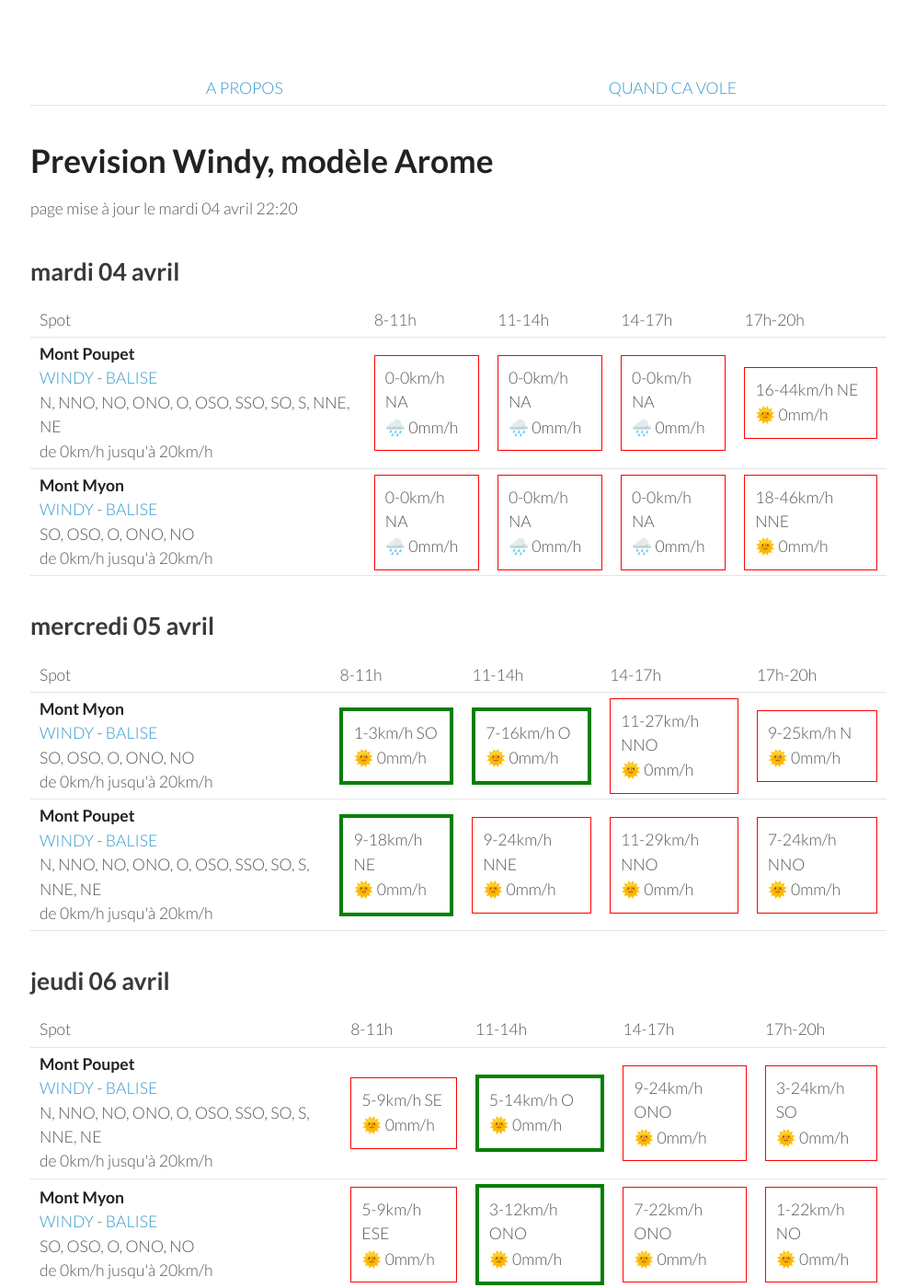
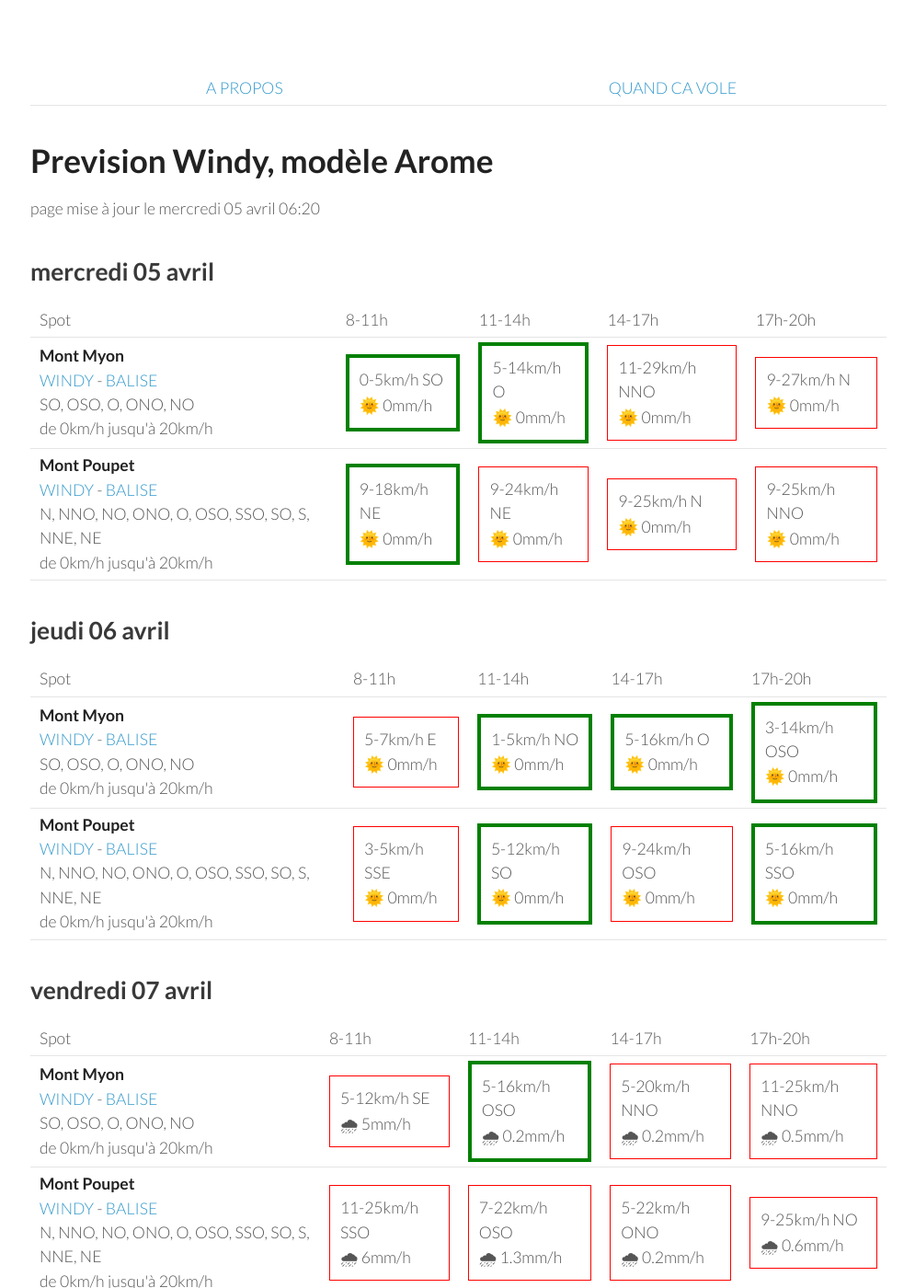
Before and after one commit to parapente-dans-le-nord/parapente-dans-le-nord.github.io, a Jekyll site: the page built from jura.markdown, in a window 1280 px wide and 1400 px high. Shown: the whole window at 92% size, without its empty margins (25-1020 px from the left). Built offline with Jekyll 4.4.1, drawn with Linux system fonts in a browser that asks for light colours; some of the changed text lies outside the part shown.

Commit message:
update index.markdown

```diff
--- a/jura.markdown
+++ b/jura.markdown
@@ -7,42 +7,8 @@ title:  "Tous les spots"
 {: .links}
 
 # Prevision Windy, modèle Arome
-page mise à jour le mardi 04 avril 22:20
+page mise à jour le mercredi 05 avril 06:20
 
-## mardi 04 avril
-
-{::nomarkdown}
-<table>
-  <tbody>
-    <tr>
-      <td>Spot</td>
-      <td>8-11h</td>
-      <td>11-14h</td>
-      <td>14-17h</td>
-      <td>17h-20h</td>
-    </tr>
-<tr>
-        <td><strong>Mont Poupet</strong><br><a href="https://windy.com/46.970/5.876?46.541,5.876,8">WINDY</a> - <span class=""><a href="http://www.balisemeteo.com/balise.php?idBalise=92">BALISE</a> </span><br> <span class="vent-favorable">N, NNO, NO, ONO, O, OSO, SSO, SO, S, NNE, NE</span><br><span class="force-vent">de 0km/h jusqu'à 20km/h</span> </td>
-
-            <td><div class="not-flyable"><p>0-0km/h NA</p><p>🌧️ 0mm/h</p></div></td>
-            <td><div class="not-flyable"><p>0-0km/h NA</p><p>🌧️ 0mm/h</p></div></td>
-            <td><div class="not-flyable"><p>0-0km/h NA</p><p>🌧️ 0mm/h</p></div></td>
-            <td><div class="not-flyable"><p>16-44km/h NE</p><p>🌞 0mm/h</p></div></td>
-
-    </tr>
-<tr>
-        <td><strong>Mont Myon</strong><br><a href="https://windy.com/46.331/5.397?45.898,5.394,8,m:eWoagj8">WINDY</a> - <span class=""><a href="http://www.balisemeteo.com/balise.php?idBalise=70">BALISE</a> </span><br> <span class="vent-favorable">SO, OSO, O, ONO, NO</span><br><span class="force-vent">de 0km/h jusqu'à 20km/h</span> </td>
-
-            <td><div class="not-flyable"><p>0-0km/h NA</p><p>🌧️ 0mm/h</p></div></td>
-            <td><div class="not-flyable"><p>0-0km/h NA</p><p>🌧️ 0mm/h</p></div></td>
-            <td><div class="not-flyable"><p>0-0km/h NA</p><p>🌧️ 0mm/h</p></div></td>
-            <td><div class="not-flyable"><p>18-46km/h NNE</p><p>🌞 0mm/h</p></div></td>
-
-    </tr>
-
-</tbody>
-</table>
-{:/}
 ## mercredi 05 avril
 
 {::nomarkdown}
@@ -58,10 +24,10 @@ page mise à jour le mardi 04 avril 22:20
 <tr>
         <td><strong>Mont Myon</strong><br><a href="https://windy.com/46.331/5.397?45.898,5.394,8,m:eWoagj8">WINDY</a> - <span class=""><a href="http://www.balisemeteo.com/balise.php?idBalise=70">BALISE</a> </span><br> <span class="vent-favorable">SO, OSO, O, ONO, NO</span><br><span class="force-vent">de 0km/h jusqu'à 20km/h</span> </td>
 
-            <td><div class="flyable"><p>1-3km/h SO</p><p>🌞 0mm/h</p></div></td>
-            <td><div class="flyable"><p>7-16km/h O</p><p>🌞 0mm/h</p></div></td>
-            <td><div class="not-flyable"><p>11-27km/h NNO</p><p>🌞 0mm/h</p></div></td>
-            <td><div class="not-flyable"><p>9-25km/h N</p><p>🌞 0mm/h</p></div></td>
+            <td><div class="flyable"><p>0-5km/h SO</p><p>🌞 0mm/h</p></div></td>
+            <td><div class="flyable"><p>5-14km/h O</p><p>🌞 0mm/h</p></div></td>
+            <td><div class="not-flyable"><p>11-29km/h NNO</p><p>🌞 0mm/h</p></div></td>
+            <td><div class="not-flyable"><p>9-27km/h N</p><p>🌞 0mm/h</p></div></td>
 
 
     </tr>
@@ -69,9 +35,9 @@ page mise à jour le mardi 04 avril 22:20
         <td><strong>Mont Poupet</strong><br><a href="https://windy.com/46.970/5.876?46.541,5.876,8">WINDY</a> - <span class=""><a href="http://www.balisemeteo.com/balise.php?idBalise=92">BALISE</a> </span><br> <span class="vent-favorable">N, NNO, NO, ONO, O, OSO, SSO, SO, S, NNE, NE</span><br><span class="force-vent">de 0km/h jusqu'à 20km/h</span> </td>
 
             <td><div class="flyable"><p>9-18km/h NE</p><p>🌞 0mm/h</p></div></td>
-            <td><div class="not-flyable"><p>9-24km/h NNE</p><p>🌞 0mm/h</p></div></td>
-            <td><div class="not-flyable"><p>11-29km/h NNO</p><p>🌞 0mm/h</p></div></td>
-            <td><div class="not-flyable"><p>7-24km/h NNO</p><p>🌞 0mm/h</p></div></td>
+            <td><div class="not-flyable"><p>9-24km/h NE</p><p>🌞 0mm/h</p></div></td>
+            <td><div class="not-flyable"><p>9-25km/h N</p><p>🌞 0mm/h</p></div></td>
+            <td><div class="not-flyable"><p>9-25km/h NNO</p><p>🌞 0mm/h</p></div></td>
 
 
     </tr>
@@ -92,22 +58,22 @@ page mise à jour le mardi 04 avril 22:20
       <td>17h-20h</td>
     </tr>
 <tr>
-        <td><strong>Mont Poupet</strong><br><a href="https://windy.com/46.970/5.876?46.541,5.876,8">WINDY</a> - <span class=""><a href="http://www.balisemeteo.com/balise.php?idBalise=92">BALISE</a> </span><br> <span class="vent-favorable">N, NNO, NO, ONO, O, OSO, SSO, SO, S, NNE, NE</span><br><span class="force-vent">de 0km/h jusqu'à 20km/h</span> </td>
+        <td><strong>Mont Myon</strong><br><a href="https://windy.com/46.331/5.397?45.898,5.394,8,m:eWoagj8">WINDY</a> - <span class=""><a href="http://www.balisemeteo.com/balise.php?idBalise=70">BALISE</a> </span><br> <span class="vent-favorable">SO, OSO, O, ONO, NO</span><br><span class="force-vent">de 0km/h jusqu'à 20km/h</span> </td>
 
-            <td><div class="not-flyable"><p>5-9km/h SE</p><p>🌞 0mm/h</p></div></td>
-            <td><div class="flyable"><p>5-14km/h O</p><p>🌞 0mm/h</p></div></td>
-            <td><div class="not-flyable"><p>9-24km/h ONO</p><p>🌞 0mm/h</p></div></td>
-            <td><div class="not-flyable"><p>3-24km/h SO</p><p>🌞 0mm/h</p></div></td>
+            <td><div class="not-flyable"><p>5-7km/h E</p><p>🌞 0mm/h</p></div></td>
+            <td><div class="flyable"><p>1-5km/h NO</p><p>🌞 0mm/h</p></div></td>
+            <td><div class="flyable"><p>5-16km/h O</p><p>🌞 0mm/h</p></div></td>
+            <td><div class="flyable"><p>3-14km/h OSO</p><p>🌞 0mm/h</p></div></td>
 
 
     </tr>
 <tr>
-        <td><strong>Mont Myon</strong><br><a href="https://windy.com/46.331/5.397?45.898,5.394,8,m:eWoagj8">WINDY</a> - <span class=""><a href="http://www.balisemeteo.com/balise.php?idBalise=70">BALISE</a> </span><br> <span class="vent-favorable">SO, OSO, O, ONO, NO</span><br><span class="force-vent">de 0km/h jusqu'à 20km/h</span> </td>
+        <td><strong>Mont Poupet</strong><br><a href="https://windy.com/46.970/5.876?46.541,5.876,8">WINDY</a> - <span class=""><a href="http://www.balisemeteo.com/balise.php?idBalise=92">BALISE</a> </span><br> <span class="vent-favorable">N, NNO, NO, ONO, O, OSO, SSO, SO, S, NNE, NE</span><br><span class="force-vent">de 0km/h jusqu'à 20km/h</span> </td>
 
-            <td><div class="not-flyable"><p>5-9km/h ESE</p><p>🌞 0mm/h</p></div></td>
-            <td><div class="flyable"><p>3-12km/h ONO</p><p>🌞 0mm/h</p></div></td>
-            <td><div class="not-flyable"><p>7-22km/h ONO</p><p>🌞 0mm/h</p></div></td>
-            <td><div class="not-flyable"><p>1-22km/h NO</p><p>🌞 0mm/h</p></div></td>
+            <td><div class="not-flyable"><p>3-5km/h SSE</p><p>🌞 0mm/h</p></div></td>
+            <td><div class="flyable"><p>5-12km/h SO</p><p>🌞 0mm/h</p></div></td>
+            <td><div class="not-flyable"><p>9-24km/h OSO</p><p>🌞 0mm/h</p></div></td>
+            <td><div class="flyable"><p>5-16km/h SSO</p><p>🌞 0mm/h</p></div></td>
 
 
     </tr>
@@ -128,22 +94,22 @@ page mise à jour le mardi 04 avril 22:20
       <td>17h-20h</td>
     </tr>
 <tr>
-        <td><strong>Mont Poupet</strong><br><a href="https://windy.com/46.970/5.876?46.541,5.876,8">WINDY</a> - <span class=""><a href="http://www.balisemeteo.com/balise.php?idBalise=92">BALISE</a> </span><br> <span class="vent-favorable">N, NNO, NO, ONO, O, OSO, SSO, SO, S, NNE, NE</span><br><span class="force-vent">de 0km/h jusqu'à 20km/h</span> </td>
+        <td><strong>Mont Myon</strong><br><a href="https://windy.com/46.331/5.397?45.898,5.394,8,m:eWoagj8">WINDY</a> - <span class=""><a href="http://www.balisemeteo.com/balise.php?idBalise=70">BALISE</a> </span><br> <span class="vent-favorable">SO, OSO, O, ONO, NO</span><br><span class="force-vent">de 0km/h jusqu'à 20km/h</span> </td>
 
-            <td><div class="not-flyable"><p>7-22km/h SSO</p><p>🌧 0.2mm/h</p></div></td>
-            <td><div class="not-flyable"><p>5-22km/h OSO</p><p>🌞 0mm/h</p></div></td>
-            <td><div class="not-flyable"><p>7-24km/h ONO</p><p>🌧 0.3mm/h</p></div></td>
-            <td><div class="not-flyable"><p>7-27km/h NNO</p><p>🌧 0.6mm/h</p></div></td>
+            <td><div class="not-flyable"><p>5-12km/h SE</p><p>🌧 5mm/h</p></div></td>
+            <td><div class="flyable"><p>5-16km/h OSO</p><p>🌧 0.2mm/h</p></div></td>
+            <td><div class="not-flyable"><p>5-20km/h NNO</p><p>🌧 0.2mm/h</p></div></td>
+            <td><div class="not-flyable"><p>11-25km/h NNO</p><p>🌧 0.5mm/h</p></div></td>
 
 
     </tr>
 <tr>
-        <td><strong>Mont Myon</strong><br><a href="https://windy.com/46.331/5.397?45.898,5.394,8,m:eWoagj8">WINDY</a> - <span class=""><a href="http://www.balisemeteo.com/balise.php?idBalise=70">BALISE</a> </span><br> <span class="vent-favorable">SO, OSO, O, ONO, NO</span><br><span class="force-vent">de 0km/h jusqu'à 20km/h</span> </td>
+        <td><strong>Mont Poupet</strong><br><a href="https://windy.com/46.970/5.876?46.541,5.876,8">WINDY</a> - <span class=""><a href="http://www.balisemeteo.com/balise.php?idBalise=92">BALISE</a> </span><br> <span class="vent-favorable">N, NNO, NO, ONO, O, OSO, SSO, SO, S, NNE, NE</span><br><span class="force-vent">de 0km/h jusqu'à 20km/h</span> </td>
 
-            <td><div class="not-flyable"><p>3-12km/h E</p><p>🌧 2.7mm/h</p></div></td>
-            <td><div class="not-flyable"><p>1-18km/h NNO</p><p>🌞 0mm/h</p></div></td>
-            <td><div class="not-flyable"><p>9-25km/h NO</p><p>🌧 0.2mm/h</p></div></td>
-            <td><div class="not-flyable"><p>11-33km/h NNO</p><p>🌧 0.4mm/h</p></div></td>
+            <td><div class="not-flyable"><p>11-25km/h SSO</p><p>🌧 6mm/h</p></div></td>
+            <td><div class="not-flyable"><p>7-22km/h OSO</p><p>🌧 1.3mm/h</p></div></td>
+            <td><div class="not-flyable"><p>5-22km/h ONO</p><p>🌧 0.2mm/h</p></div></td>
+            <td><div class="not-flyable"><p>9-25km/h NO</p><p>🌧 0.6mm/h</p></div></td>
 
 
     </tr>
@@ -166,8 +132,8 @@ page mise à jour le mardi 04 avril 22:20
 <tr>
         <td><strong>Mont Poupet</strong><br><a href="https://windy.com/46.970/5.876?46.541,5.876,8">WINDY</a> - <span class=""><a href="http://www.balisemeteo.com/balise.php?idBalise=92">BALISE</a> </span><br> <span class="vent-favorable">N, NNO, NO, ONO, O, OSO, SSO, SO, S, NNE, NE</span><br><span class="force-vent">de 0km/h jusqu'à 20km/h</span> </td>
 
-            <td><div class="not-flyable"><p>9-16km/h E</p><p>🌞 0mm/h</p></div></td>
-            <td><div class="not-flyable"><p>11-25km/h NNE</p><p>🌞 0mm/h</p></div></td>
+            <td><div class="not-flyable"><p>9-18km/h ENE</p><p>🌞 0mm/h</p></div></td>
+            <td><div class="not-flyable"><p>14-31km/h NE</p><p>🌞 0mm/h</p></div></td>
             <td><div class="not-flyable"><p>12-29km/h NNE</p><p>🌧 0.2mm/h</p></div></td>
             <td><div class="not-flyable"><p>12-29km/h N</p><p>🌞 0mm/h</p></div></td>
 
@@ -176,8 +142,8 @@ page mise à jour le mardi 04 avril 22:20
 <tr>
         <td><strong>Mont Myon</strong><br><a href="https://windy.com/46.331/5.397?45.898,5.394,8,m:eWoagj8">WINDY</a> - <span class=""><a href="http://www.balisemeteo.com/balise.php?idBalise=70">BALISE</a> </span><br> <span class="vent-favorable">SO, OSO, O, ONO, NO</span><br><span class="force-vent">de 0km/h jusqu'à 20km/h</span> </td>
 
-            <td><div class="not-flyable"><p>7-18km/h NNE</p><p>🌞 0mm/h</p></div></td>
-            <td><div class="not-flyable"><p>12-31km/h NNO</p><p>🌞 0mm/h</p></div></td>
+            <td><div class="not-flyable"><p>9-18km/h NNE</p><p>🌞 0mm/h</p></div></td>
+            <td><div class="not-flyable"><p>11-27km/h NNO</p><p>🌞 0mm/h</p></div></td>
             <td><div class="not-flyable"><p>16-37km/h N</p><p>🌞 0mm/h</p></div></td>
             <td><div class="not-flyable"><p>14-38km/h N</p><p>🌞 0mm/h</p></div></td>
 
```
